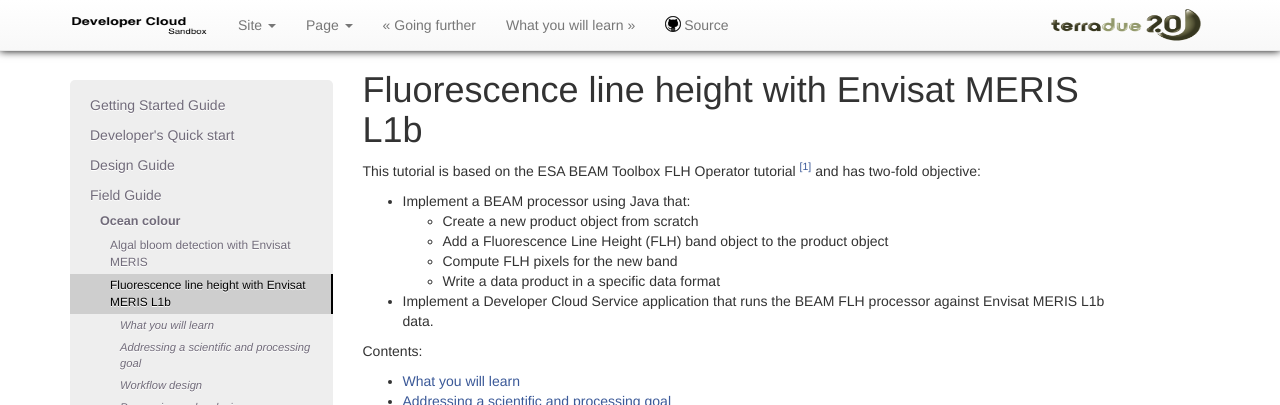
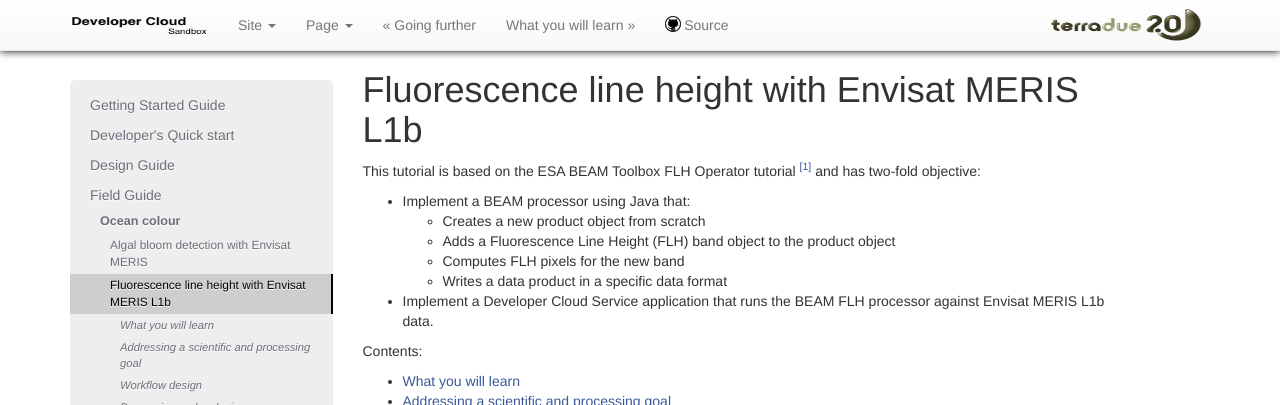
Before and after one commit to Terradue/doc-developer-sandbox, a Sphinx documentation site: the page built from source/field/ocean_color/lib_beam_flh/index.rst, in a window 1280 px wide. Shown: the top 405 px of the page. Built offline with Sphinx 7.4.7, drawn with Linux system fonts in a browser that asks for light colours; pages that are not in the unit, such as notebooks, are missing from menus.

Commit message:
Update index.rst

```diff
--- a/source/field/ocean_color/lib_beam_flh/index.rst
+++ b/source/field/ocean_color/lib_beam_flh/index.rst
@@ -5,10 +5,10 @@
 
 * Implement a BEAM processor using Java that:
 
-  * Create a new product object from scratch
-  * Add a Fluorescence Line Height (FLH) band object to the product object
-  * Compute FLH pixels for the new band
-  * Write a data product in a specific data format
+  * Creates a new product object from scratch
+  * Adds a Fluorescence Line Height (FLH) band object to the product object
+  * Computes FLH pixels for the new band
+  * Writes a data product in a specific data format
 
 * Implement a Developer Cloud Service application that runs the BEAM FLH processor against Envisat MERIS L1b data.
 
```
